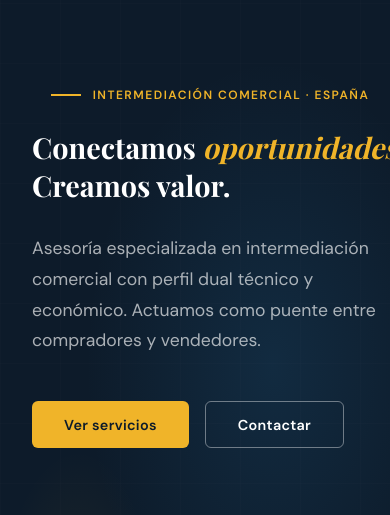
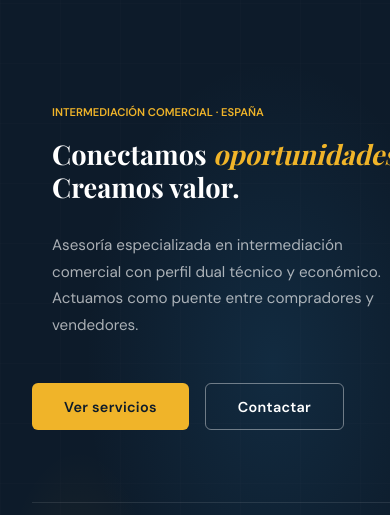
Before and after one commit to aetherconsulting-sys/Aether-web, a plain HTML site: page index.html in a window 390 px wide. Shown: the part 57-572 px from the top of the page. Drawn offline with nearby package versions, Linux system fonts and the light colour scheme.

Commit message:
Update style.css

```diff
--- a/style.css
+++ b/style.css
@@ -565,35 +565,28 @@ a  { text-decoration: none; color: inherit; transition: color var(--transition);
     font-size: 1.8rem; /* Para que el título grande no se salga de madre */
   }
 }
-/* ── Ajuste de Encuadre para Móvil ── */
+/* ── Ajuste Forzado de Encuadre ── */
 .hero-tagline {
-  display: flex;
-  align-items: center;
-  gap: 12px;
-  color: var(--gold);
-  font-family: var(--font-body);
-  text-transform: uppercase;
-  letter-spacing: 1.5px;
-  font-size: 0.75rem;
-  font-weight: 600;
-  margin-bottom: 1.5rem;
-  padding: 0 5%;
-}
-
-.hero-tagline::before {
-  content: "";
-  width: 30px;
-  height: 2px;
-  background: var(--gold);
-  flex-shrink: 0;
+  display: flex !important;
+  align-items: center !important;
+  gap: 10px !important;
+  color: var(--gold) !important;
+  text-transform: uppercase !important;
+  font-size: 0.7rem !important; /* Más pequeña para que quepa */
+  font-weight: 700 !important;
+  margin-bottom: 1rem !important;
+  padding: 0 20px !important;
+  width: 100% !important;
 }
 
 @media (max-width: 768px) {
-  .container {
-    padding: 0 6% !important;
+  h1 {
+    font-size: 1.7rem !important; /* Achicamos el título para que no se salga */
+    line-height: 1.2 !important;
+    padding: 0 20px !important;
   }
-  h1 {
-    font-size: 1.8rem !important;
-    line-height: 1.3;
+  .hero__sub {
+    padding: 0 20px !important;
+    font-size: 0.95rem !important;
   }
 }
```
